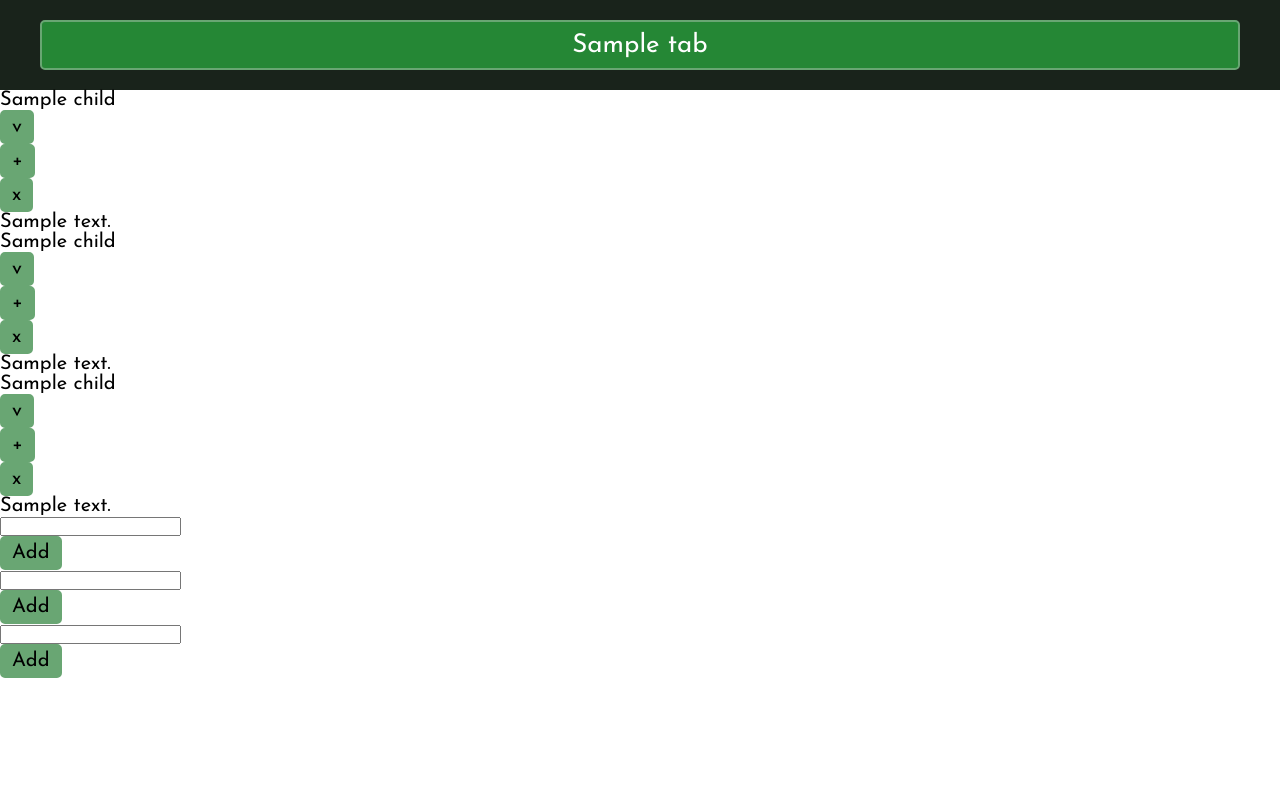
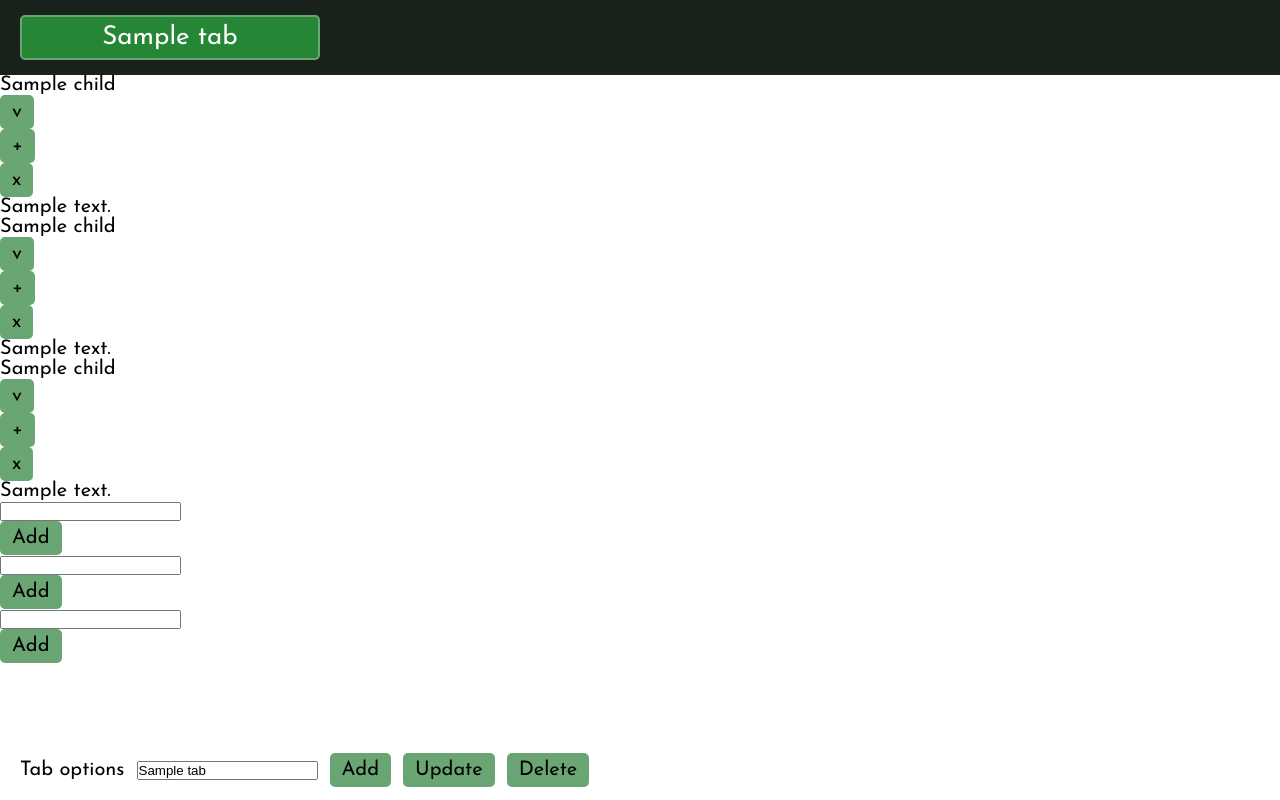
Before and after one commit to adam-thomas/the-grand-calcutron, a Django app: template calcutron/templates/calcutron/main.html in a window 1280 px wide. Run offline with Django 3.2, Linux system fonts and the light colour scheme; the template is opened without the code that fills it: most values are stand-ins (such as "Sample title", 1, 10 or a date in 2020); style sheets or scripts are compiled from the project's sources; some libraries are stand-ins or nearby versions.

Commit message:
Add some tab management UI.

```diff
--- a/calcutron/forms.py
+++ b/calcutron/forms.py
@@ -11,3 +11,8 @@ class NewTaskForm(forms.ModelForm):
 
 class DeleteTaskForm(forms.Form):
     id = forms.IntegerField()
+
+
+class EditTaskForm(forms.Form):
+    id = forms.IntegerField()
+    title = forms.CharField(max_length=255)
--- a/calcutron/static/js/main.js
+++ b/calcutron/static/js/main.js
@@ -39,6 +39,9 @@ function showTab(tab_element) {
     $(".tab-contents-container").removeClass("show");
     $(".tab-contents-container#container-of-" + id).addClass("show");
     $(".form-visibility-wrapper#add-form-of-" + id).addClass("show");
+
+    $(".tab-options form").removeClass("show");
+    $(".tab-options form#options-of-" + id).addClass("show");
 }
 
 
--- a/calcutron/static/styles/layout.less
+++ b/calcutron/static/styles/layout.less
@@ -4,7 +4,14 @@
     padding: 0;
 }
 
+html, body {
+    height: 100%;
+}
+
 body {
     font-family: 'Josefin Sans', sans-serif;
     font-size: 20px;
+
+    display: flex;
+    flex-flow: column;
 }
--- a/calcutron/static/styles/todo-list.less
+++ b/calcutron/static/styles/todo-list.less
@@ -1,17 +1,19 @@
 nav {
     width: 100%;
-    padding: 20px;
+    padding: 15px 0;
+    flex: 0 0 auto;
 
     display: flex;
     flex-flow: row;
     align-items: center;
-    justify-content: center;
+    justify-content: flex-start;
 
     background-color: @dark-green;
 
     button {
-        height: 50px;
+        height: 45px;
         width: 100%;
+        max-width: 300px;
         flex: 0 1 auto;
 
         margin: 0 20px;
@@ -19,7 +21,16 @@ nav {
     }
 }
 
+.task-container-wrapper {
+    width: 100%;
+    height: 100%;
+    flex: 0 1 auto;
+
     .tab-contents-container {
+        width: 100%;
+        height: 100%;
+        overflow-y: auto;
+
         padding: 30px;
 
         &:not(.show) {
@@ -89,3 +100,31 @@ nav {
             }
         }
     }
+}
+
+.tab-options {
+    width: 100%;
+    height: 60px;
+    flex: 0 0 auto;
+
+    background-color: @white;
+    z-index: 1;
+
+    form {
+        width: 100%;
+        height: 100%;
+        padding: 0 20px;
+
+        display: flex;
+        flex-flow: row;
+        align-items: center;
+
+        &:not(.show) {
+            display: none;
+        }
+
+        & > * {
+            margin-right: 12px;
+        }
+    }
+}
--- a/calcutron/templates/calcutron/main.html
+++ b/calcutron/templates/calcutron/main.html
@@ -12,8 +12,25 @@
     {% endfor %}
 </nav>
 
-{% for tab in tabs %}
-    {% include "calcutron/task.html" with task=tab depth=0 %}
-{% endfor %}
+<main class="task-container-wrapper">
+    {% for tab in tabs %}
+        {% include "calcutron/task.html" with task=tab depth=0 %}
+    {% endfor %}
+</main>
+
+<footer class="tab-options">
+    {% for tab in tabs %}
+        <form id="options-of-{{ tab.id }}" method="post">
+            {% csrf_token %}
+
+            <span class="title">Tab options</span>
+            <input type="hidden" name="id" value="{{ tab.id }}" />
+            <input type="text" name="title" value="{{ tab.title }}" />
+            <button type="submit" formaction="{% url 'new' %}">Add</button>
+            <button type="submit" formaction="{% url 'edit' %}">Update</button>
+            <button type="submit" formaction="{% url 'delete' %}">Delete</button>
+        </form>
+    {% endfor %}
+</footer>
 
 {% endblock %}
--- a/calcutron/urls.py
+++ b/calcutron/urls.py
@@ -15,6 +15,7 @@ urlpatterns = [
     path("", views.MainView.as_view(), name="main"),
     path("new", views.NewTaskView.as_view(), name="new"),
     path("delete", views.DeleteTaskView.as_view(), name="delete"),
+    path("edit", views.EditTaskView.as_view(), name="edit"),
 ]
 
 urlpatterns += staticfiles_urlpatterns()
```
Also changed, not shown: calcutron/views.py (+36 -16 lines). Lines whose indentation alone changed are shown as unchanged.
